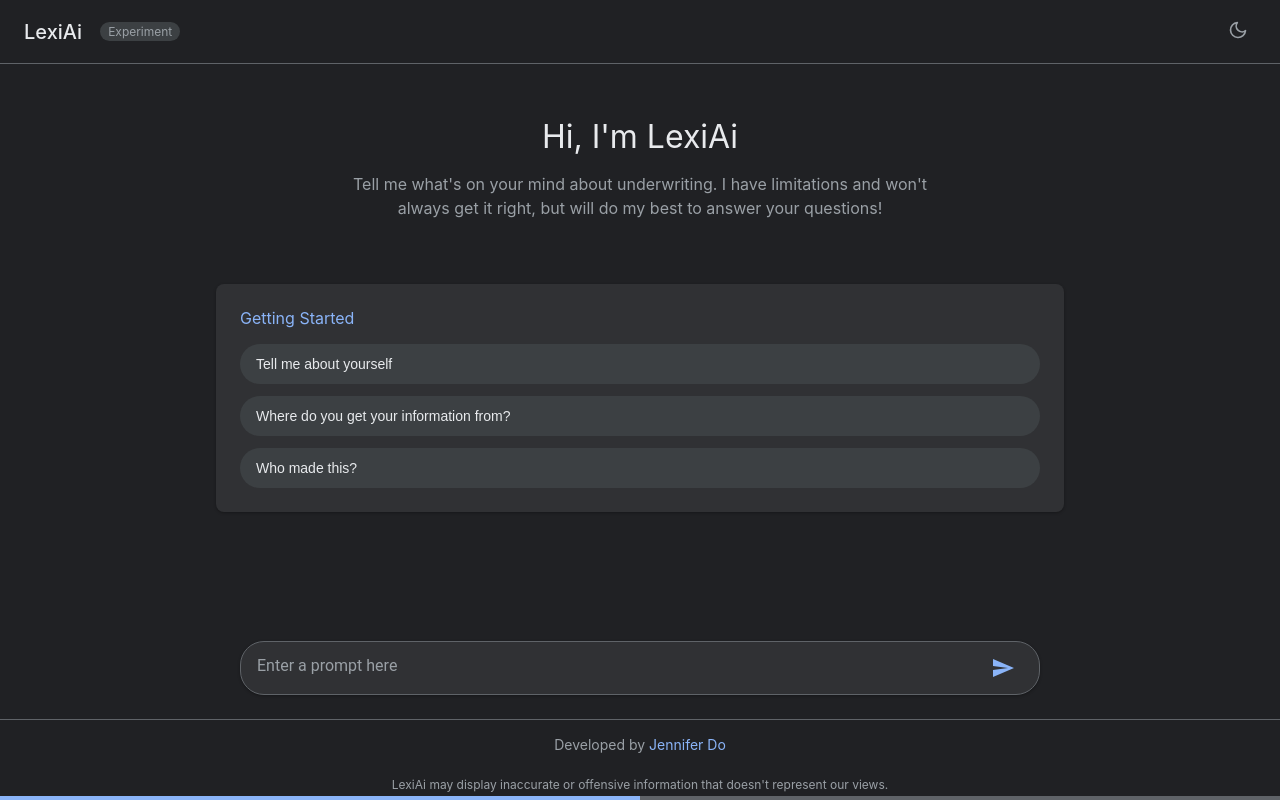
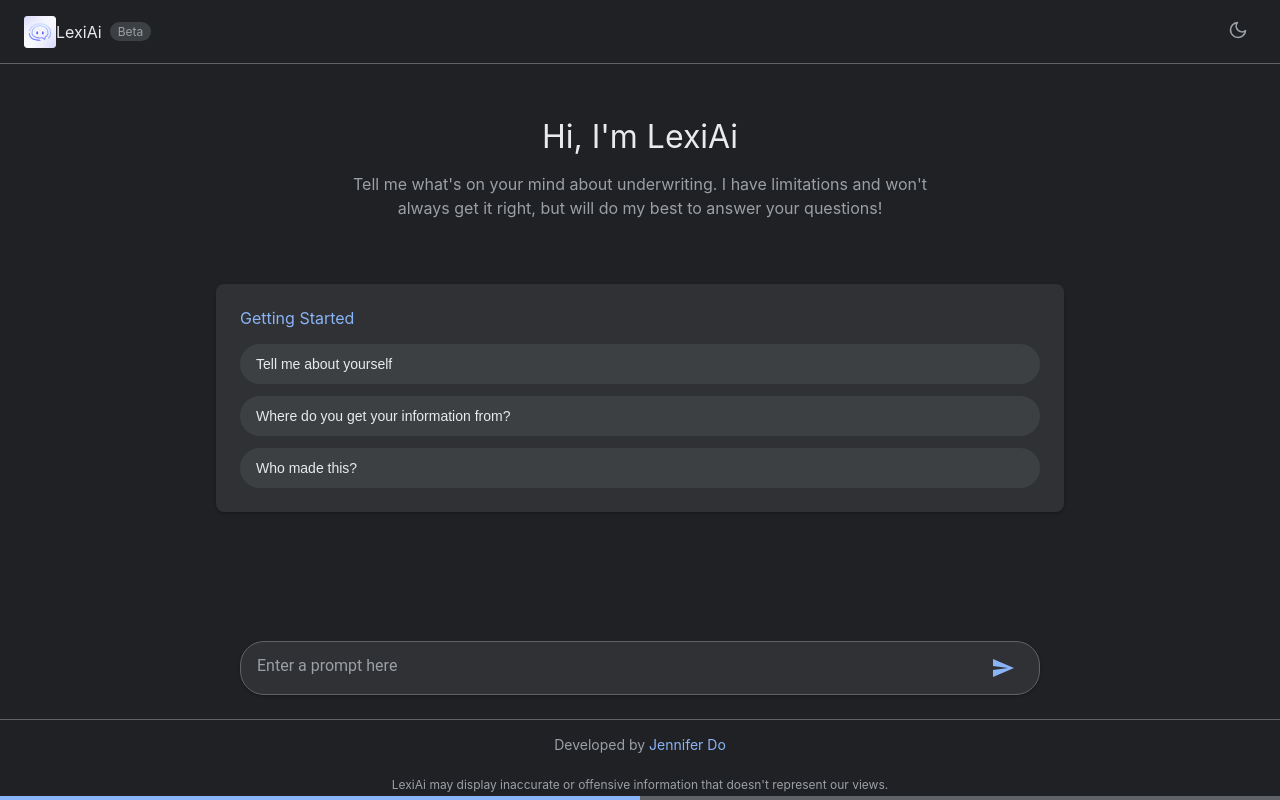
Before and after one commit to dojennifer/lexi-ai, a website: page index.html in a window 1280 px wide. Drawn offline with Linux system fonts and the light colour scheme.

Commit message:
test2 - logo changes

```diff
--- a/index.html
+++ b/index.html
@@ -82,11 +82,31 @@
         }
 
         .logo {
-            font-size: 20px;
-            font-weight: 500;
+            display: flex;
+            align-items: center;
             margin-right: 10px;
-            color: var(--text-color);
             cursor: pointer;
+        }
+
+        .logo img {
+            height: 32px;
+            width: auto;
+        }
+
+        [data-theme="dark"] .logo-light {
+            display: none;
+        }
+
+        [data-theme="dark"] .logo-dark {
+            display: block;
+        }
+
+        [data-theme="light"] .logo-light {
+            display: block;
+        }
+
+        [data-theme="light"] .logo-dark {
+            display: none;
         }
 
         .experiment-tag {
@@ -507,8 +527,12 @@
     <div class="container">
         <header>
             <div class="header-left">
-                <div class="logo" onclick="resetToHome()">LexiAi</div>
-                <div class="experiment-tag">Experiment</div>
+                <div class="logo">
+                    <img src="public/logo-light.svg" alt="LexiAi Logo" class="logo-light">
+                    <img src="public/logo-dark.svg" alt="LexiAi Logo" class="logo-dark">
+                    <span>LexiAi</span>
+                    <span class="experiment-tag">Beta</span>
+                </div>
             </div>
             <button class="theme-toggle" id="themeToggle">
                 <svg xmlns="http://www.w3.org/2000/svg" width="20" height="20" viewBox="0 0 24 24" fill="none" stroke="currentColor" stroke-width="2" stroke-linecap="round" stroke-linejoin="round">
```
Also changed, not shown: Slide 16_9 - 12.svg (deleted), Slide 16_9 - 13.svg (deleted), public/logo-dark.svg (added), public/logo-light.svg (added).
